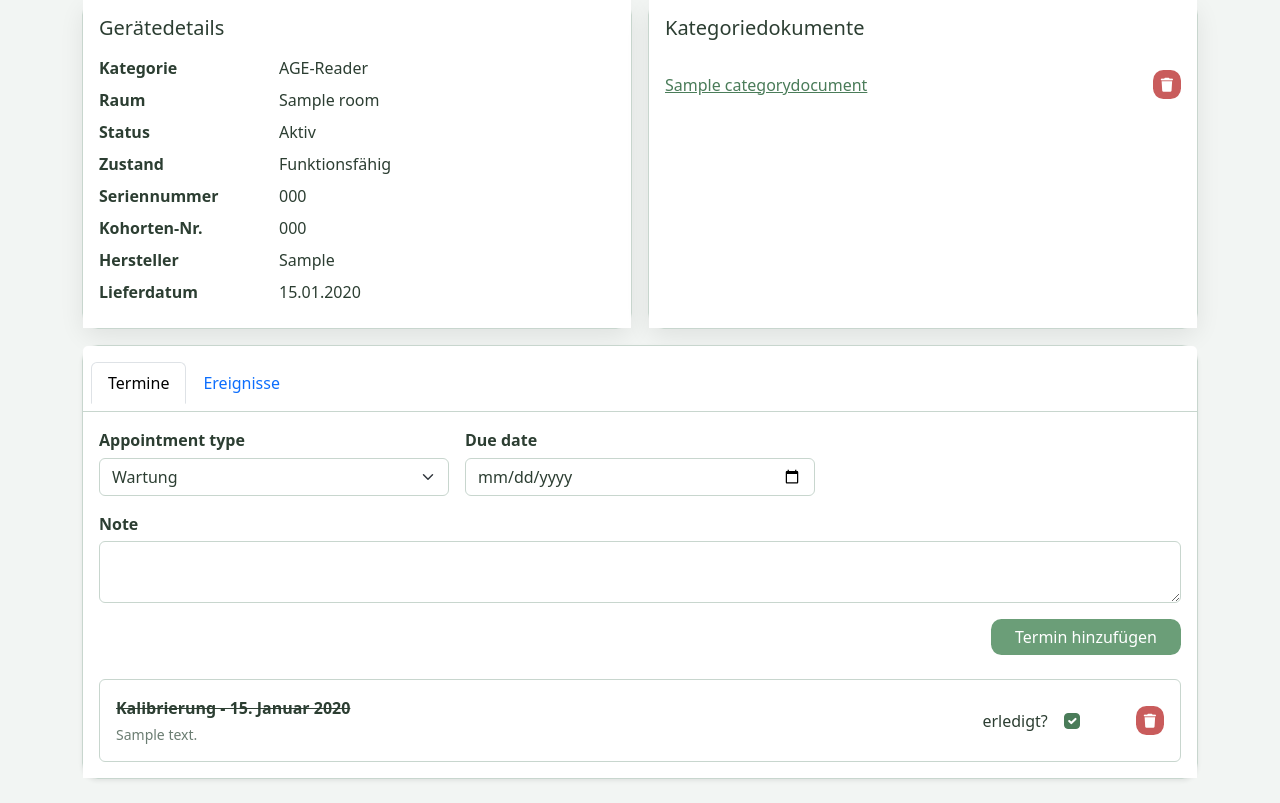
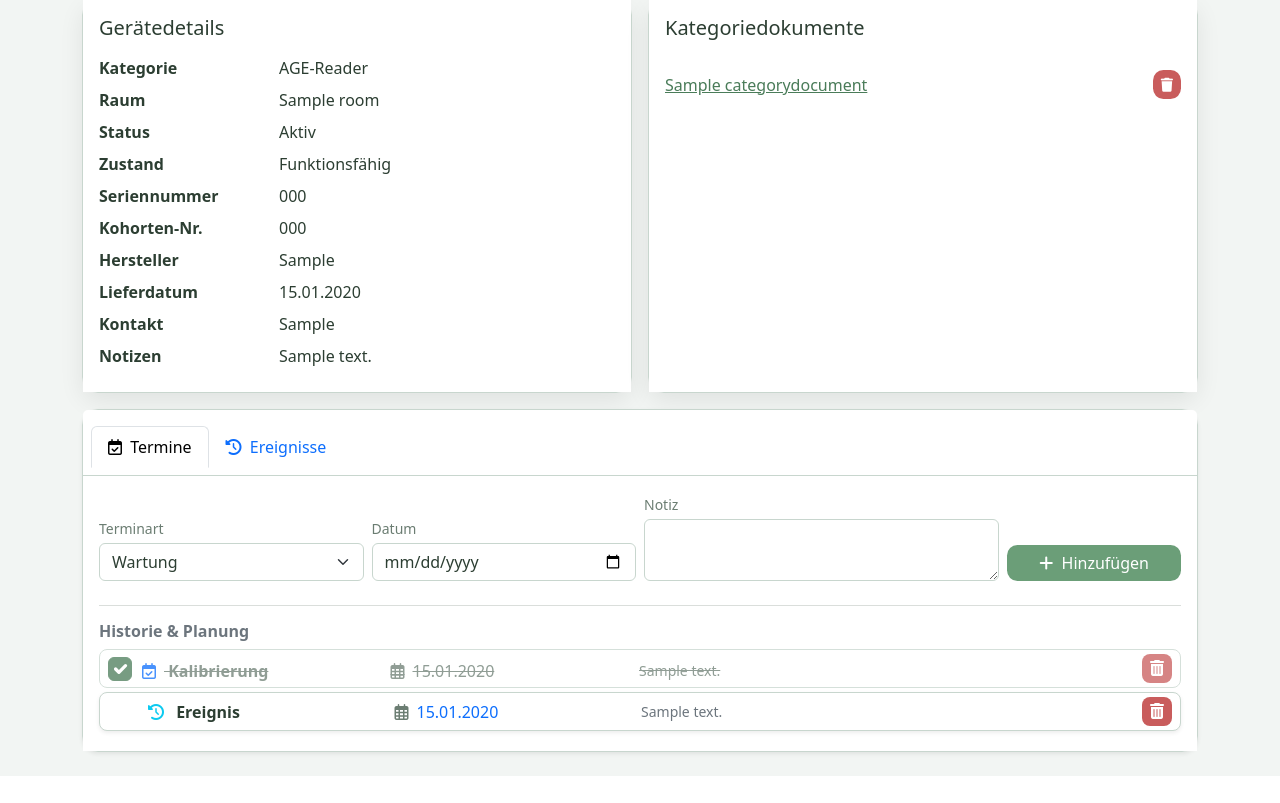
Before and after one commit to fjhzi/MPV, a Django app: page /devices/1/ in a window 1280 px wide. Shown: the part 141-944 px from the top of the page. After the commit the page ends 917 px from the top, so only its background shows below. Run offline with Django 5.2, Linux system fonts and the light colour scheme; data comes from the database, SQL or seed files in the repository; tables that the repository leaves empty hold one stand-in row (values such as "Sample post").

Commit message:
termine und ereignisse zusammen gelegt

```diff
--- a/inventory/templates/inventory/device_detail.html
+++ b/inventory/templates/inventory/device_detail.html
@@ -22,6 +22,8 @@
           <dt class="col-sm-4">Kohorten-Nr.</dt><dd class="col-sm-8">{{ device.cohort_device_number|default:'-' }}</dd>
           <dt class="col-sm-4">Hersteller</dt><dd class="col-sm-8">{{ device.manufacturer|default:'-' }}</dd>
           <dt class="col-sm-4">Lieferdatum</dt><dd class="col-sm-8">{{ device.delivery_date|date:'d.m.Y'|default:'-' }}</dd>
+          <dt class="col-sm-4">Kontakt</dt><dd class="col-sm-8">{{ device.contact_data|default:'-'|linebreaksbr }}</dd>
+          <dt class="col-sm-4">Notizen</dt><dd class="col-sm-8">{{ device.notes|default:'-' }}</dd>
         </dl>
       </div>
     </div>
@@ -55,107 +57,148 @@
   <div class="card-header bg-transparent py-3">
     <ul class="nav nav-tabs card-header-tabs" id="detailTabs" role="tablist">
       <li class="nav-item" role="presentation">
-        <button class="nav-link active" id="appointments-tab" data-bs-toggle="tab" data-bs-target="#appointments-pane" type="button" role="tab" aria-controls="appointments-pane" aria-selected="true">Termine</button>
+        <button class="nav-link active" id="appointments-tab" data-bs-toggle="tab" data-bs-target="#appointments-pane" type="button" role="tab" aria-controls="appointments-pane" aria-selected="true">
+          <i class="fa-regular fa-calendar-check me-1"></i> Termine
+        </button>
       </li>
       <li class="nav-item" role="presentation">
-        <button class="nav-link" id="events-tab" data-bs-toggle="tab" data-bs-target="#events-pane" type="button" role="tab" aria-controls="events-pane" aria-selected="false">Ereignisse</button>
+        <button class="nav-link" id="events-tab" data-bs-toggle="tab" data-bs-target="#events-pane" type="button" role="tab" aria-controls="events-pane" aria-selected="false">
+          <i class="fa-solid fa-clock-rotate-left me-1"></i> Ereignisse
+        </button>
       </li>
     </ul>
   </div>
   <div class="card-body">
+
     <div class="tab-content" id="detailTabsContent">
+
       <div class="tab-pane fade show active" id="appointments-pane" role="tabpanel" aria-labelledby="appointments-tab" tabindex="0">
-        <form method="post" action="{% url 'appointment-create' device.pk %}" class="row g-3 align-items-end mb-4">
+        <form method="post" action="{% url 'appointment-create' device.pk %}" class="row g-2 align-items-end mb-4">
           {% csrf_token %}
-          <div class="col-md-4">
-            <label class="form-label" for="{{ appointment_form.appointment_type.id_for_label }}">{{ appointment_form.appointment_type.label }}</label>
+          <div class="col-md-3">
+            <label class="form-label text-muted small mb-1 fw-medium" for="{{ appointment_form.appointment_type.id_for_label }}">Terminart</label>
             {{ appointment_form.appointment_type }}
           </div>
-          <div class="col-md-4">
-            <label class="form-label" for="{{ appointment_form.due_date.id_for_label }}">{{ appointment_form.due_date.label }}</label>
+          <div class="col-md-3">
+            <label class="form-label text-muted small mb-1 fw-medium" for="{{ appointment_form.due_date.id_for_label }}">Datum</label>
             {{ appointment_form.due_date }}
           </div>
-          <div class="col-12">
-            <label class="form-label" for="{{ appointment_form.note.id_for_label }}">{{ appointment_form.note.label }}</label>
+          <div class="col-md-4">
+            <label class="form-label text-muted small mb-1 fw-medium" for="{{ appointment_form.note.id_for_label }}">Notiz</label>
             {{ appointment_form.note }}
           </div>
-          <div class="col-12 d-flex justify-content-end">
-            <button class="btn btn-add px-4" type="submit">Termin hinzufügen</button>
+          <div class="col-md-2">
+            <button class="btn btn-add w-100" type="submit">
+              <i class="fa-solid fa-plus me-1"></i> Hinzufügen
+            </button>
           </div>
         </form>
-
-        <div class="list-group">
-          {% if appointments_unavailable %}
-            <div class="alert alert-warning" role="alert">Termine können aktuell nicht geladen werden. Bitte Migrationen ausführen (python manage.py migrate).</div>
-          {% endif %}
-          {% for appointment in appointments %}
-            <div class="list-group-item d-flex justify-content-between align-items-center gap-3 py-3 {% if appointment.completed %}entry-completed{% endif %}">
-              <div>
-                <div class="fw-semibold">{{ appointment.get_appointment_type_display }} - {{ appointment.due_date }}</div>
-                {% if appointment.note %}
-                  <div class="text-muted small mt-1">{{ appointment.note }}</div>
-                {% endif %}
-              </div>
-              <div class="d-flex align-items-center gap-2">
-                <form method="post" action="{% url 'appointment-toggle-complete' device.pk appointment.pk %}" class="mx-5">
-                  {% csrf_token %}
-                  <div class="form-check form-check-reverse m-0" title="Erledigt umschalten">
-                    <input class="form-check-input" type="checkbox" id="check-{{ appointment.pk }}" onchange="this.form.submit()" {% if appointment.completed %}checked{% endif %}>
-                    <label class="form-check-label" for="check-{{ appointment.pk }}" style="cursor: pointer; margin-right: 0.5rem;">
-                      erledigt?
-                    </label>
-                  </div>
-                </form>
-                <form method="post" action="{% url 'appointment-delete' device.pk appointment.pk %}" class="m-0">
-                  {% csrf_token %}
-                  <button class="btn btn-sm btn-delete" type="submit" aria-label="Termin löschen" title="Termin löschen"><i class="fa-solid fa-trash" aria-hidden="true"></i></button>
-                </form>
-              </div>
-            </div>
-          {% empty %}
-            <div class="list-group-item text-muted">Keine Termine vorhanden.</div>
-          {% endfor %}
-        </div>
       </div>
 
       <div class="tab-pane fade" id="events-pane" role="tabpanel" aria-labelledby="events-tab" tabindex="0">
-        <form method="post" action="{% url 'event-create' device.pk %}" class="row g-3 align-items-end mb-4">
+        <form method="post" action="{% url 'event-create' device.pk %}" class="row g-2 align-items-end mb-4">
           {% csrf_token %}
           <div class="col-md-4">
-            <label class="form-label" for="{{ event_form.event_date.id_for_label }}">{{ event_form.event_date.label }}</label>
+            <label class="form-label text-muted small mb-1 fw-medium" for="{{ event_form.event_date.id_for_label }}">Datum</label>
             {{ event_form.event_date }}
           </div>
-          <div class="col-12">
-            <label class="form-label" for="{{ event_form.note.id_for_label }}">{{ event_form.note.label }}</label>
+          <div class="col-md-6">
+            <label class="form-label text-muted small mb-1 fw-medium" for="{{ event_form.note.id_for_label }}">Notiz</label>
             {{ event_form.note }}
           </div>
-          <div class="col-12 d-flex justify-content-end">
-            <button class="btn btn-add px-4" type="submit">Ereignis hinzufügen</button>
+          <div class="col-md-2">
+            <button class="btn btn-add w-100" type="submit">
+              <i class="fa-solid fa-plus me-1"></i> Hinzufügen
+            </button>
           </div>
         </form>
+      </div>
+    </div>
 
-        <div class="list-group">
-          {% if events_unavailable %}
-            <div class="alert alert-warning" role="alert">Ereignisse können aktuell nicht geladen werden. Bitte Migrationen ausführen (python manage.py migrate).</div>
-          {% endif %}
-          {% for event in events %}
-            <div class="list-group-item d-flex justify-content-between align-items-center gap-3 py-3">
-              <div>
-                <div class="fw-semibold">{{ event.event_date }}</div>
-                {% if event.note %}
-                  <div class="text-muted small mt-1">{{ event.note }}</div>
-                {% endif %}
-              </div>
-              <form method="post" action="{% url 'event-delete' device.pk event.pk %}" class="m-0">
+    <hr class="text-muted opacity-25 mb-3 mt-0">
+
+    <h3 class="h6 fw-bold mb-2 text-secondary">Historie & Planung</h3>
+
+    <div class="list-group border-0">
+
+      {% if appointments_unavailable or events_unavailable %}
+        <div class="alert alert-warning rounded-3 shadow-sm py-1 px-2 mb-1" role="alert">
+          <i class="fa-solid fa-triangle-exclamation me-2"></i> Daten können aktuell nicht vollständig geladen werden. Bitte Migrationen ausführen.
+        </div>
+      {% endif %}
+
+      {% for item in history_items %}
+
+        {% if item.is_appointment %}
+          <div class="list-group-item d-flex align-items-center gap-2 py-1 px-2 mb-1 rounded-3 border
+                      {% if item.completed %}bg-light text-muted opacity-75{% else %}bg-white shadow-sm{% endif %}"
+               style="transition: all 0.2s ease-in-out;">
+
+            <div style="min-width: 24px;" class="flex-shrink-0 d-flex justify-content-center">
+              <form method="post" action="{% url 'appointment-toggle-complete' device.pk item.pk %}" class="m-0">
                 {% csrf_token %}
-                <button class="btn btn-sm btn-delete" type="submit" aria-label="Ereignis löschen" title="Ereignis löschen"><i class="fa-solid fa-trash" aria-hidden="true"></i></button>
+                <input class="form-check-input fs-4 m-0 shadow-none" type="checkbox"
+                       title="Als erledigt markieren" style="cursor: pointer;"
+                       onchange="this.form.submit()" {% if item.completed %}checked{% endif %}>
               </form>
             </div>
-          {% empty %}
-            <div class="list-group-item text-muted">Keine Ereignisse vorhanden.</div>
-          {% endfor %}
+
+            <div class="row flex-grow-1 align-items-center g-1 m-0 {% if item.completed %}text-decoration-line-through{% endif %}">
+              <div class="col-12 col-md-3 fw-bold fs-6">
+                <i class="fa-regular fa-calendar-check text-primary me-2" title="Termin"></i>
+                {{ item.get_appointment_type_display }}
+              </div>
+              <div class="col-12 col-md-3 {% if not item.completed %}text-primary fw-medium{% endif %}">
+                <i class="fa-regular fa-calendar-days me-2 d-none d-md-inline text-muted"></i>{{ item.due_date|date:"d.m.Y" }}
+              </div>
+              <div class="col-12 col-md-5 small {% if not item.completed %}text-secondary{% endif %} text-truncate" title="{{ item.note }}">
+                {{ item.note|default:"-" }}
+              </div>
+            </div>
+
+            <form method="post" action="{% url 'appointment-delete' device.pk item.pk %}" class="m-0 flex-shrink-0">
+              {% csrf_token %}
+              <button class="btn btn-delete border-0 btn-sm" style="border-radius: 8px;" type="submit" aria-label="Termin löschen" title="Termin löschen">
+                <i class="fa-solid fa-trash-can fs-6" aria-hidden="true"></i>
+              </button>
+            </form>
+          </div>
+
+        {% else %}
+          <div class="list-group-item d-flex align-items-center gap-2 py-1 px-2 mb-1 rounded-3 border bg-white shadow-sm"
+               style="transition: all 0.2s ease-in-out;">
+
+            <div style="min-width: 24px;" class="flex-shrink-0"></div>
+
+            <div class="row flex-grow-1 align-items-center g-2 mx-1">
+              <div class="col-12 col-md-3 fw-bold fs-6">
+                <i class="fa-solid fa-clock-rotate-left text-info me-2" title="Ereignis"></i>
+                Ereignis
+              </div>
+              <div class="col-12 col-md-3 text-primary fw-medium">
+                <i class="fa-regular fa-calendar-days me-2 d-none d-md-inline text-muted"></i>{{ item.event_date|date:"d.m.Y" }}
+              </div>
+              <div class="col-12 col-md-5 small text-secondary text-truncate" title="{{ item.note }}">
+                {{ item.note|default:"-" }}
+              </div>
+            </div>
+
+            <form method="post" action="{% url 'event-delete' device.pk item.pk %}" class="m-0 flex-shrink-0">
+              {% csrf_token %}
+              <button class="btn btn-delete border-0 btn-sm" style="border-radius: 8px;" type="submit" aria-label="Ereignis löschen" title="Ereignis löschen">
+                <i class="fa-solid fa-trash-can fs-6" aria-hidden="true"></i>
+              </button>
+            </form>
+          </div>
+        {% endif %}
+
+      {% empty %}
+        <div class="text-center text-muted py-3 rounded-3 bg-light border border-dashed">
+          <i class="fa-solid fa-clipboard-list fs-3 mb-2 text-secondary opacity-50"></i>
+          <p class="mb-0 fw-medium">Bisher keine Termine oder Ereignisse vorhanden.</p>
         </div>
-      </div>
+      {% endfor %}
+
     </div>
   </div>
 </div>
--- a/inventory/views.py
+++ b/inventory/views.py
@@ -1,5 +1,5 @@
 import datetime
-
+from datetime import date
 from django.core.exceptions import PermissionDenied
 
 from django.http import HttpResponseRedirect
@@ -168,7 +168,6 @@ class MedicalDeviceDeleteView(DeleteView):
     template_name = "inventory/confirm_delete.html"
     success_url = reverse_lazy("dashboard")
 
-
 class MedicalDeviceDetailView(DetailView):
     model = MedicalDevice
     template_name = "inventory/device_detail.html"
@@ -183,19 +182,46 @@ class MedicalDeviceDetailView(DetailView):
 
     def get_context_data(self, **kwargs):
         context = super().get_context_data(**kwargs)
+
+        # 1. Termine laden
         context["appointment_form"] = DeviceAppointmentForm()
-        context["appointments"] = self._safe_related_list(
+        appointments = self._safe_related_list(
             self.object.appointments,
             missing_table_context_key="appointments_unavailable",
             context=context,
         )
+        context["appointments"] = appointments
+
+        # 2. Ereignisse laden
         context["event_form"] = DeviceEventForm()
-        context["events"] = self._safe_related_list(
+        events = self._safe_related_list(
             self.object.events,
             missing_table_context_key="events_unavailable",
             context=context,
         )
+        context["events"] = events
+
         context["category_documents"] = self.object.category.documents.all()
+
+        # --- NEU: Listen zusammenführen und sortieren ---
+        history_items = []
+
+        for appt in appointments:
+            appt.is_appointment = True       # Markierung für HTML
+            appt.sort_date = appt.due_date   # Einheitlicher Name zum Sortieren
+            history_items.append(appt)
+
+        for evt in events:
+            evt.is_appointment = False       # Markierung für HTML
+            evt.sort_date = evt.event_date   # Einheitlicher Name zum Sortieren
+            history_items.append(evt)
+
+        # Sortieren: Höchstes Datum (neueste) zuerst. Fallback auf date.min, falls leer.
+        history_items.sort(key=lambda x: x.sort_date or date.min, reverse=True)
+
+        # Gemischte Liste in den Context packen
+        context["history_items"] = history_items
+
         return context
 
 class CategoryListCreateView(TemplateView):
--- a/templates/base.html
+++ b/templates/base.html
@@ -390,7 +390,7 @@
   </style>
 </head>
 <body>
-<nav class="navbar navbar-expand-lg navbar-modern mb-4 shadow-sm">
+<nav class="navbar navbar-expand-lg navbar-modern mb-4 shadow-sm sticky-top">
   <div class="container">
 
     <a class="navbar-brand fw-bold" href="/">MPV</a>
```
